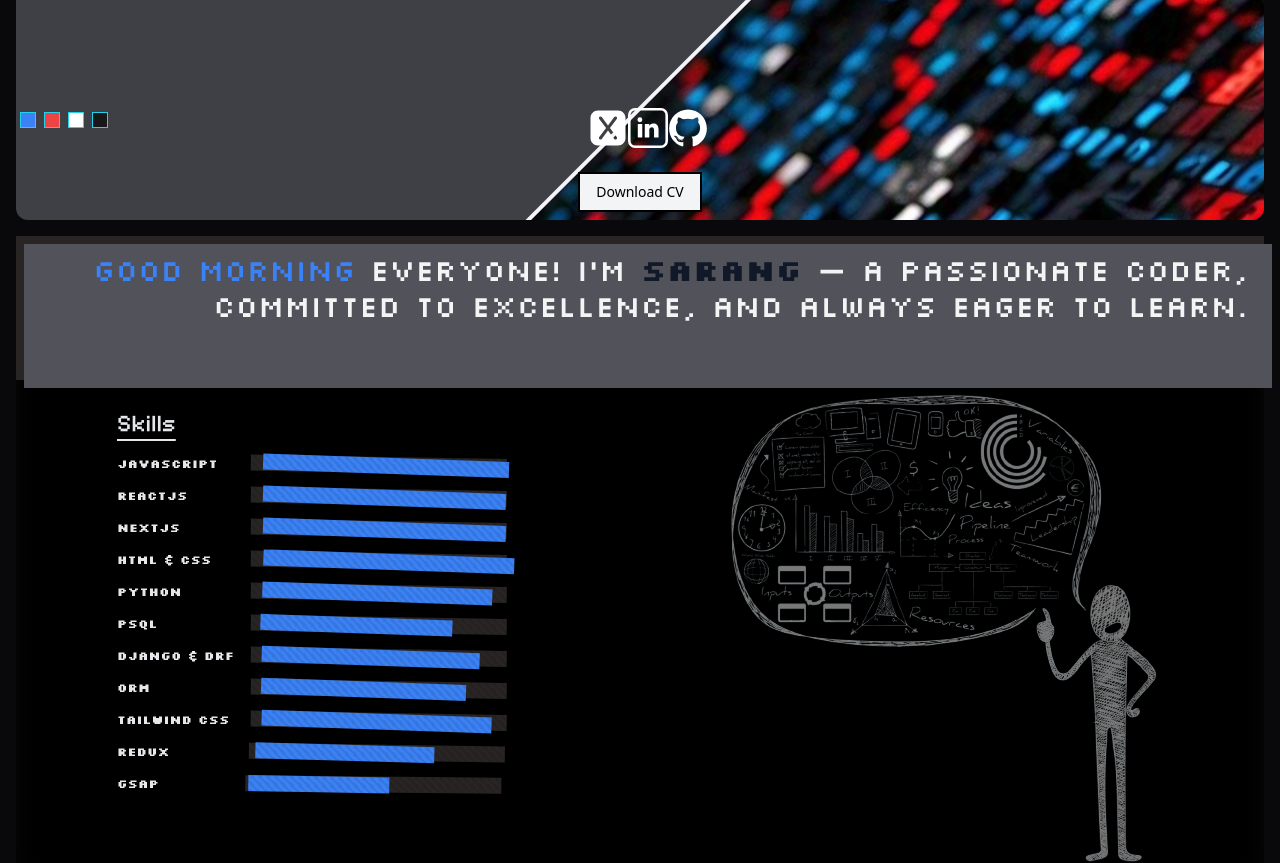
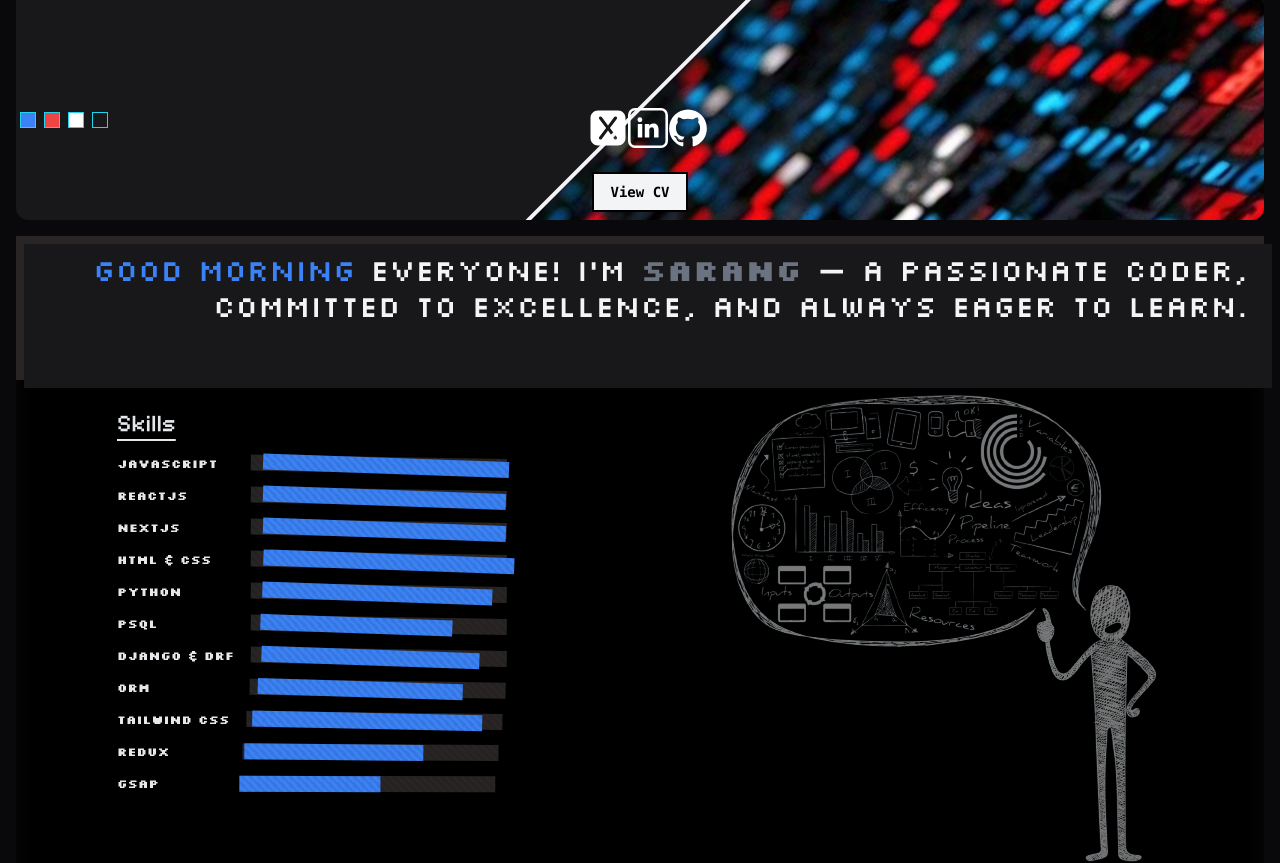
Before and after one commit to sarangk07/Portfolio-Latest, a Next.js app: page / in a window 1280 px wide. Shown: the top 863 px of the page. Built offline with nearby package versions, Linux system fonts and the light colour scheme; a web font is replaced by a local one.

Commit message:
cv-view-dark-color-changes

```diff
--- a/app/page.jsx
+++ b/app/page.jsx
@@ -156,14 +156,14 @@ export default function Home() {
     });
 
     // Loading Status
-    const loadingTimer = setTimeout(() => {
-      setLoading(false);
-    }, 500);
+    // const loadingTimer = setTimeout(() => {
+    //   setLoading(false);
+    // }, 500);
 
 
     return () => {
       clearTimeout(animationDelay);
-      clearTimeout(loadingTimer);
+      // clearTimeout(loadingTimer);
       observer.disconnect();
     };
   }, [loading]);
@@ -228,11 +228,7 @@ export default function Home() {
 
   return (
     <>
-    {loading ? (
-        <div className='flex overflow-hidden align-middle justify-center w-screen h-full items-center'>
-          <img className='flex justify-center items-center w-52 h-52' src="./loadingpixel.gif" alt="Loading" />
-        </div>
-      ) : (
+
       <div
         ref={containerRef}
         className={`relative cursor-default  backdrop-brightness-105 bg-blend-hard-light h-fit  font-medium  top-left-animation  ${choiceTheme == 'white' ? 'bg-zinc-100' :'bg-zinc-950'}`}
@@ -241,7 +237,7 @@ export default function Home() {
         <div className={`h-1/5 md:h-3/5 flex flex-col w-full text-center ${choiceTheme == 'red' ?  'text-red-200' : choiceTheme == 'blue' ? 'text-blue-200' : choiceTheme == 'white' ? 'text-zinc-400' : 'text-gray-200'}`}>
           <div
             ref={titleRef}
-            className={`h-1/4 overflow-hidden backdrop-hue-rotate-90 backdrop-grayscale  backdrop-contrast-150 backdrop-blur-md backdrop-brightness-110 rounded-b-xl pt-28 ml-4 mr-4 ${choiceTheme == 'red' ?  'bg-red-600 text-zinc-900' : choiceTheme == 'blue' ? 'bg-blue-700 text-zinc-50' : choiceTheme == 'white' ? 'pt-28 bg-zinc-100 text-zinc-800' : ' pt-28 bg-zinc-700'}`}
+            className={`h-1/4 overflow-hidden backdrop-hue-rotate-90 backdrop-grayscale  backdrop-contrast-150 backdrop-blur-md backdrop-brightness-110 rounded-b-xl pt-28 ml-4 mr-4 ${choiceTheme == 'red' ?  'bg-red-600 text-zinc-900' : choiceTheme == 'blue' ? 'bg-blue-700 text-zinc-50' : choiceTheme == 'white' ? 'pt-28 bg-zinc-100 text-zinc-800' : ' pt-28 bg-zinc-900'}`}
           >
 
             {choiceTheme === 'white' || choiceTheme === 'dark' ? (
@@ -326,9 +322,14 @@ export default function Home() {
                 </a>
               </div>
               <button className={`relative px-4 mb-2 py-2  border-2 border-black hover:bg-black hover:text-white transition-colors duration-200 font-pixel text-sm ${choiceTheme == 'red' ?  'bg-red-600' : choiceTheme == 'blue' ? 'bg-blue-600' : choiceTheme == 'white' ? 'bg-zinc-200 border-zinc-500' : 'bg-gray-100 text-black hover:border-white'}`}>
-                <a href="https://drive.google.com/uc?export=download&id=1UvJjKtmezPk-4623rI-QvvhJkL9jR-7K">
-                 Download CV
-                </a>
+              <a
+                className="font-mono font-bold"
+                href="https://drive.google.com/file/d/1UvJjKtmezPk-4623rI-QvvhJkL9jR-7K/view"
+                target="_blank"
+                rel="noopener noreferrer"
+              >
+                View CV
+              </a>
               </button>
 
 
@@ -343,11 +344,11 @@ export default function Home() {
             >
               <div className={`relative h-52 md:h-36 text-right ${choiceTheme == 'white' ? 'bg-zinc-400' : 'bg-stone-800'}  p-4`}>
 
-                <div className={`absolute -bottom-2 -right-2  w-full h-full ${choiceTheme == 'red' ?  'bg-red-700 ' : choiceTheme == 'blue' ? 'bg-blue-200' : choiceTheme == 'white' ? 'bg-zinc-200 text-zinc-500' : 'bg-zinc-600 '}`}></div>
+                <div className={`absolute -bottom-2 -right-2  w-full h-full ${choiceTheme == 'red' ?  'bg-red-700 ' : choiceTheme == 'blue' ? 'bg-blue-200' : choiceTheme == 'white' ? 'bg-zinc-200 text-zinc-500' : 'bg-zinc-900 '}`}></div>
 
                 <div className='relative font-silkscreen-regular flex flex-col justify-between font-semi-bold md:text-3xl  z-10 w-full h-full text-stone-900 overflow-y-scroll text-xl ' style={{ scrollbarWidth: 'none', msOverflowStyle: 'none' }}>
 
-                  <p className={`${choiceTheme == 'white' ? 'text-gray-500' : choiceTheme == 'dark' ? 'text-zinc-100' : 'text-stone-900'}`}><span className={`${timeTheme === 'morning' ? 'text-blue-500' : timeTheme === 'afternoon' ? 'text-orange-500' : 'text-zinc-500'} font-light `}>{greeting}</span> everyone! I'M <span className='font-bold text-gray-900'>Sarang </span>— a passionate coder, committed to excellence, and always eager to learn.</p>
+                  <p className={`${choiceTheme == 'white' ? 'text-gray-500' : choiceTheme == 'dark' ? 'text-zinc-100' : 'text-stone-900'}`}><span className={`${timeTheme === 'morning' ? 'text-blue-500' : timeTheme === 'afternoon' ? 'text-orange-500' : 'text-zinc-500'} font-light `}>{greeting}</span> everyone! I'M <span className='font-bold text-gray-500'>Sarang </span>— a passionate coder, committed to excellence, and always eager to learn.</p>
 
                 </div>
               </div>
@@ -677,7 +678,7 @@ export default function Home() {
           TNX
         </div>
       </div>
-      )}
+
     </>
   );
 }
```
